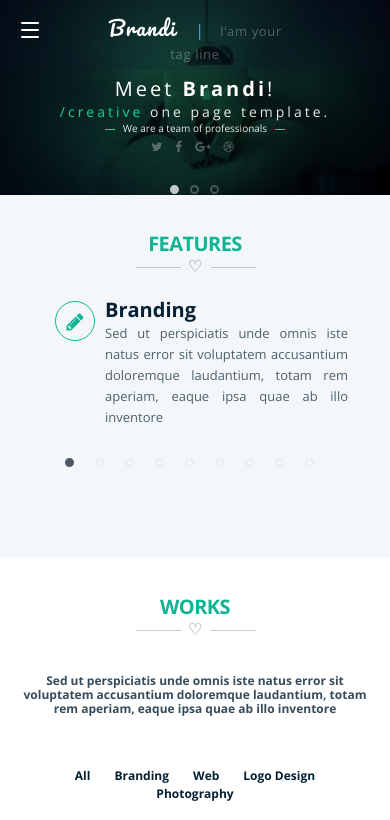
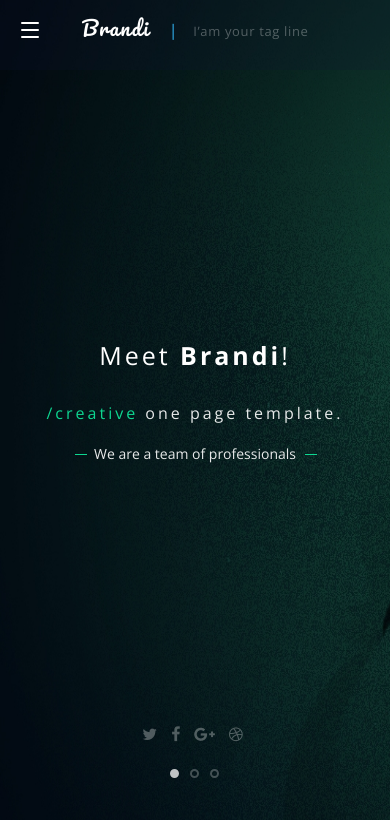
Before and after one commit to erunda116/mySecondProject, a plain HTML site: page index.html in a window 390 px wide. Shown: the top 820 px of the page. Drawn offline with nearby package versions, Linux system fonts and the light colour scheme; some packages are replaced by stand-ins of ours.

Commit message:
commit before union

```diff
--- a/css/breakpoint480.css
+++ b/css/breakpoint480.css
@@ -33,7 +33,65 @@
 		line-height: 14px;
 	}
 	/*HEADER*/
+				.header-slider{
+					height: 100vh;
+				}
+				.header-slider-item{
+					width: 100%;
+					height: 100%;
+				}
+				.header-slider-item__img{
+					width: 300%;
+					height: 100vh;
+				}
 
+	.header-text{
+		width: 300px;
+		top: 40%;
+	}
+	.header-slider__h1{
+		font-size: 25px;
+		padding-bottom: 30px;
+	}
+
+	.header-slider__p_size_large{
+		font-size: 16px;
+		padding-bottom: 20px;
+	}
+	.header-slider__p_size_small{
+		font-size: 14px; /**/
+		font-weight: 100;
+		position: relative;
+	}
+	.header-slider__p_size_small:after{
+		width: 12px;
+		top: 10px;
+		left: 30px;
+	}
+	.header-slider__p_size_small:before{
+		width: 12px;
+		top: 10px;
+		left: 260px;
+	}
+	.header-icon{
+		font-size: 16px;
+		letter-spacing: 5px;
+		text-align: center;
+		position: absolute;
+		bottom: 100px;
+	}
+	.header-icon__a{
+		color: #ffffff;
+		opacity: 0.3;
+		transition: all 0.3s;
+	}
+	..header-icon__a:active{
+		outline: none;
+		border: 0;
+	}
+	.header-icon__a:hover{
+		opacity: 1;
+	}
 	/*FEATURES*/
 	.features__h3{
 		padding-top: 35px;
@@ -113,14 +171,16 @@
 		right: 20px;
 	}
 	.meet-our-team-images-item_hover-icon-wrap{
-		margin: 100px auto 0px;
+		width: 80%;
+		margin: 40px auto 0px;
 	}
 	.meet-our-team-images-item_hover__span{
-		margin: 50px auto 100px;
+		width: 90%;
+		margin: 10px auto 30px;
 	  font-size: 26px;
 	}
 	.meet-our-team-images-item_hover__p{
-		width: 65%;
+		width: 90%;
 		font-size: 20px;
 	}
 	/*SOME_FUN_FACTS*/
@@ -178,7 +238,7 @@
 	}
 	.lets-discuss-elements-item-icons{
 		margin: 0 auto;
-		width: 40%;
+		width: 80%;
 		display: flex;
 		flex-direction: row;
 		justify-content: space-between;
@@ -224,7 +284,7 @@
 		margin: 0 auto;
 	}
 	.footer-elements-item{
-		width: 45%;
+		width: 90%;
 		margin: 0px auto;
 	}
 	.footer-elements-first__p, .footer-elements-second__p{
--- a/css/breakpoint736.css
+++ b/css/breakpoint736.css
@@ -3,7 +3,6 @@
 	.header-menu__logo{
 		float: none;
 		margin: 0 auto;
-		width: 50%;
 	}
 	.header-menu-nav{
 		float: none;
--- a/css/breakpoint980.css
+++ b/css/breakpoint980.css
@@ -3,7 +3,6 @@
 	.header-menu__logo{
 		float: none;
 		margin: 0 auto;
-		width: 50%;
 		text-align: center;
 		}
 	.header-menu-nav{
--- a/css/header-style.css
+++ b/css/header-style.css
@@ -148,6 +148,9 @@
 	.header-icon__a:hover{
 		opacity: 1;
 	}
+	.header-icon__a:focus{
+		outline: none;
+	}
 /*ГАМБУРГЕР*/
 #toggle{
 	display: none;
@@ -157,11 +160,7 @@
 }
 /*media queries*/
 @media all and (max-width: 480px) {
-	.header-menu__logo{
-	float: none;
-	margin: 0 auto;
-	width: 50%;
-	}
+
 	.header-menu-nav{
 		float: none;
 		margin: 0 auto;
@@ -234,50 +233,5 @@
 }
 
 /* ТЕКСТ ПО ЦЕНТРУ*/
-.header-text{
-	width: 300px;
-	bottom: 80px;
+
 }
-.header-slider__h1{
-	font-size: 20px;
-}
-
-.header-slider__p_size_large{
-	font-size: 14px; /**/
-}
-.header-slider__p_size_small{
-	font-size: 10px; /**/
-	font-weight: 100;
-	position: relative;
-}
-.header-slider__p_size_small:after{
-	width: 10px;
-	top: 8px;
-	left: 60px;
-}
-.header-slider__p_size_small:before{
-	width: 10px;
-	top: 8px;
-	left: 230px;
-}
-.header-icon{
-	font-size: 12px;
-	letter-spacing: 5px;
-	text-align: center;
-	position: absolute;
-	bottom: 30px;
-	left: 42%; /*шляпа полная*/
-}
-.header-icon__a{
-	color: #ffffff;
-	opacity: 0.3;
-	transition: all 0.3s;
-}
-..header-icon__a:active{
-	outline: none;
-	border: 0;
-}
-.header-icon__a:hover{
-	opacity: 1;
-}
-}
--- a/slick/slick.css
+++ b/slick/slick.css
@@ -110,7 +110,7 @@
 {
     display: block;
 
-    height: auto;
+   height: auto;
 
     border: 1px solid transparent;
 }
```
